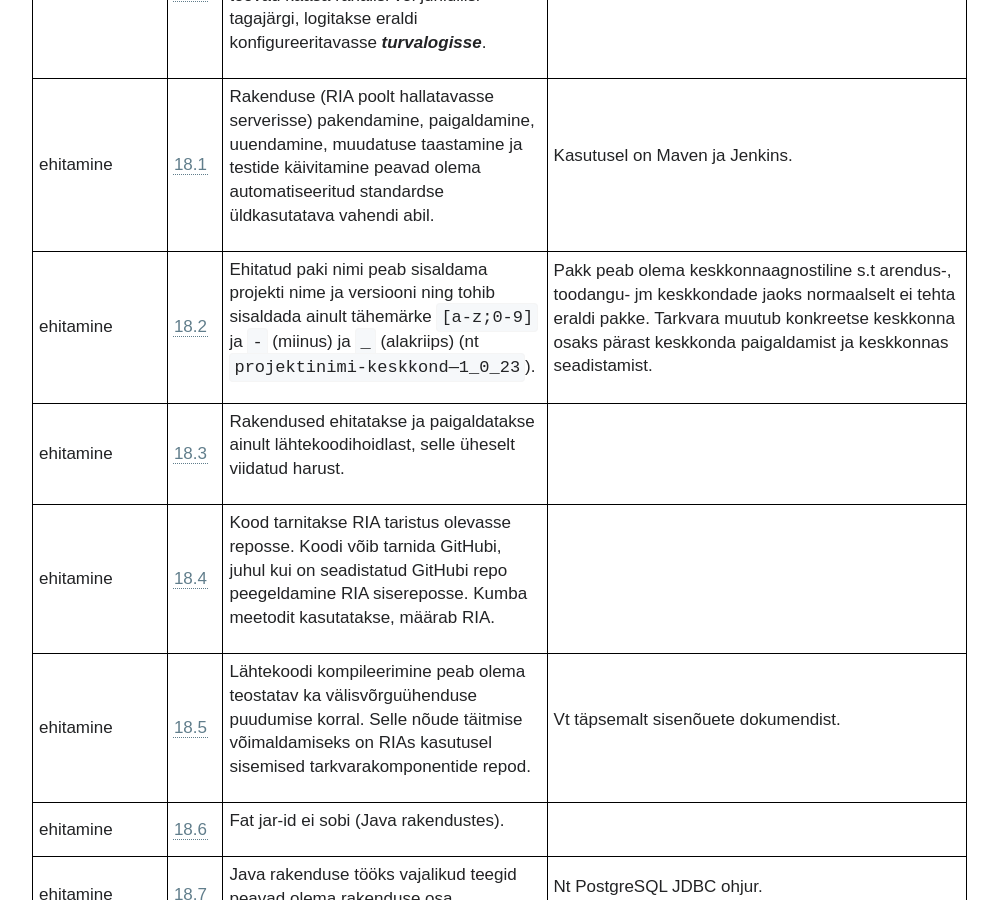
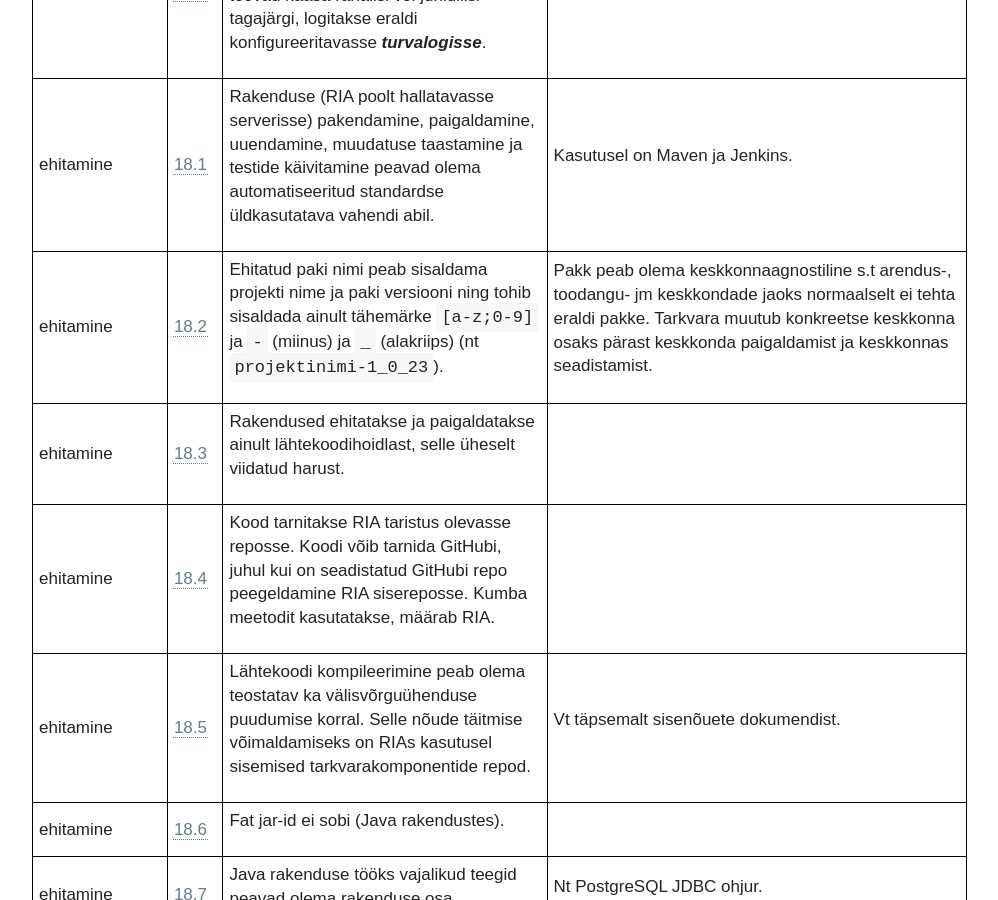
Before and after one commit to e-gov/MFN, a Jekyll site: the page built from index.md, in a window 1280 px wide and 900 px high, scrolled down 9125 px. Shown: the whole window, without its empty margins (0-998 px from the left). Built offline with Jekyll 4.4.1, drawn with Linux system fonts in a browser that asks for light colours; our own code applies the rules of GitHub Pages for plain Markdown files.

Commit message:
Sõnastuse kohendus.

```diff
--- a/_data/Nouded.yml
+++ b/_data/Nouded.yml
@@ -233,7 +233,7 @@
       son: 'Rakenduse (RIA poolt hallatavasse serverisse) pakendamine, paigaldamine, uuendamine, muudatuse taastamine ja testide käivitamine peavad olema automatiseeritud standardse üldkasutatava vahendi abil.'
       sel: 'Kasutusel on Maven ja Jenkins.'
     - nr: 2
-      son: 'Ehitatud paki nimi peab sisaldama projekti nime ja versiooni ning tohib sisaldada ainult tähemärke `[a-z;0-9]` ja `-` (miinus) ja `_` (alakriips) (nt `projektinimi-keskkond—1_0_23`).'
+      son: 'Ehitatud paki nimi peab sisaldama projekti nime ja paki versiooni ning tohib sisaldada ainult tähemärke `[a-z;0-9]` ja `-` (miinus) ja `_` (alakriips) (nt `projektinimi-1_0_23`).'
       sel: 'Pakk peab olema keskkonnaagnostiline s.t arendus-, toodangu- jm keskkondade jaoks normaalselt ei tehta eraldi pakke. Tarkvara muutub konkreetse keskkonna osaks pärast keskkonda paigaldamist ja keskkonnas seadistamist.'
     - nr: 3
       son: 'Rakendused ehitatakse ja paigaldatakse ainult lähtekoodihoidlast, selle üheselt viidatud harust.'
```
